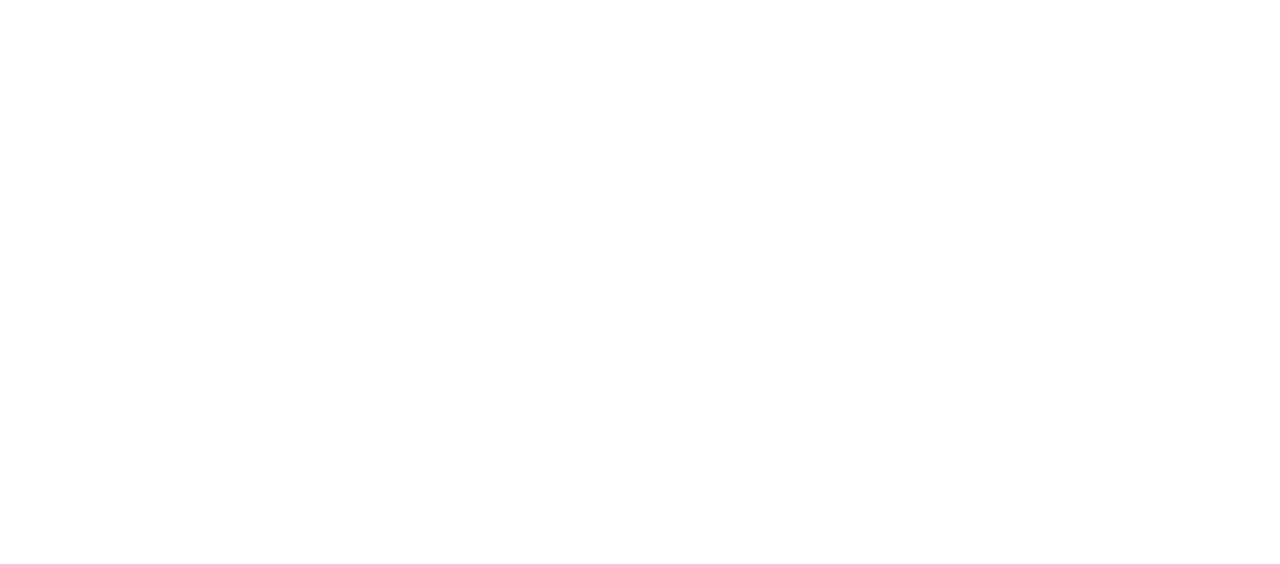
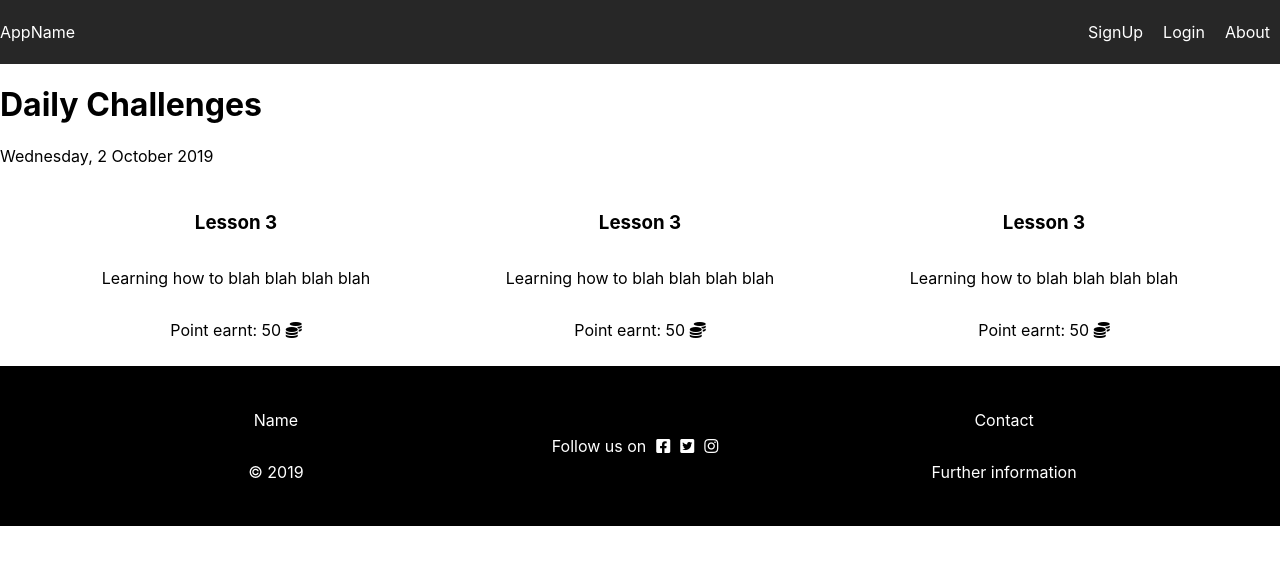
Before and after one commit to uniqorn-ideahack/uniqorn-frontend, a React (Create React App) app: page /user/dashboard in a window 1280 px wide. Shown: the top 564 px of the page. Built offline with nearby package versions, Linux system fonts and the light colour scheme.

Commit message:
dashboard daily challenges and challenge card

```diff
--- /dev/null
+++ b/src/components/dashboard/ChallengeCard.css
@@ -0,0 +1,8 @@
+.challengeCard {
+    width: 30%;
+    margin: 10px;
+    display: flex;
+    flex-direction: column;
+    justify-content: flex-start;
+    align-items: center;
+}
--- /dev/null
+++ b/src/components/dashboard/ChallengeCard.jsx
@@ -0,0 +1,14 @@
+import React, { Component } from 'react';
+import "./ChallengeCard.css";
+
+export default class ChallengeCard extends Component {
+    render() {
+        return (
+            <div className='challengeCard'>
+                <h3>Lesson 3</h3>
+                <p>Learning how to blah blah blah blah</p>
+                <p>Point earnt: 50 <i class="fas fa-coins"></i></p>
+            </div>
+        )
+    }
+}
--- /dev/null
+++ b/src/components/dashboard/DailyChallenges.css
@@ -0,0 +1,6 @@
+.dailyChallenges {
+    display: flex;
+    justify-content: center;
+    align-items: center;
+    width: 100%;
+}
--- a/src/components/navbar/Nav.jsx
+++ b/src/components/navbar/Nav.jsx
@@ -26,8 +26,8 @@ export default class Nav extends Component {
           <div className="navbar">
             <Link to="/">AppName</Link>
             <div className="navbar__right">
-                <Link to="/user/profile" className="navbar__username" >Hello, {this.state.user.user.name}!</Link>
-                <Link to="/user/profile" className="navbar__link">Profile</Link>
+                <Link to="/user/dashboard" className="navbar__username" >Hello, {this.state.user.user.name}!</Link>
+                <Link to="/user/dashboard" className="navbar__link">Dashboard</Link>
                 <Link to="#" className="navbar__link" onClick={() => this.logoutUser()}>Log out</Link>
                 <Link to="/about" className="navbar__link">About</Link>
             </div>
--- a/src/pages/Dashboard.jsx
+++ b/src/pages/Dashboard.jsx
@@ -1,12 +1,14 @@
 import React, { Component } from 'react';
+import MainLayout from '../components/layout/MainLayout';
 import "./Dashboard.css";
+import DailyChallenges from '../components/dashboard/DailyChallenges'
 
 export default class Dashboard extends Component {
     render() {
         return (
-            <div>
-
-            </div>
+            <MainLayout>
+                <DailyChallenges/>
+            </MainLayout>
         )
     }
 }
```
Also changed, not shown: src/components/dashboard/LeaderBoard.jsx (added, +12 -0 lines), src/components/dashboard/LeaderBoard.css (added), src/components/dashboard/Progress.css (added).
